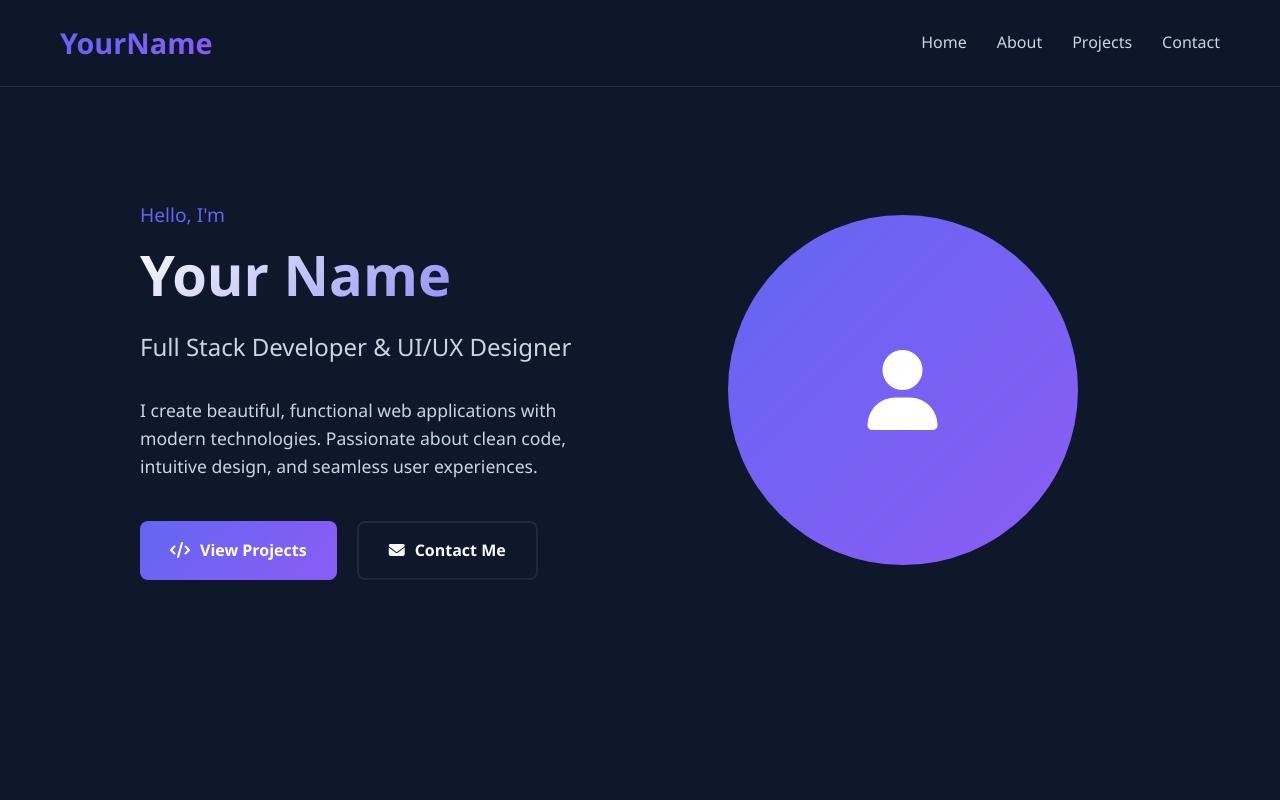
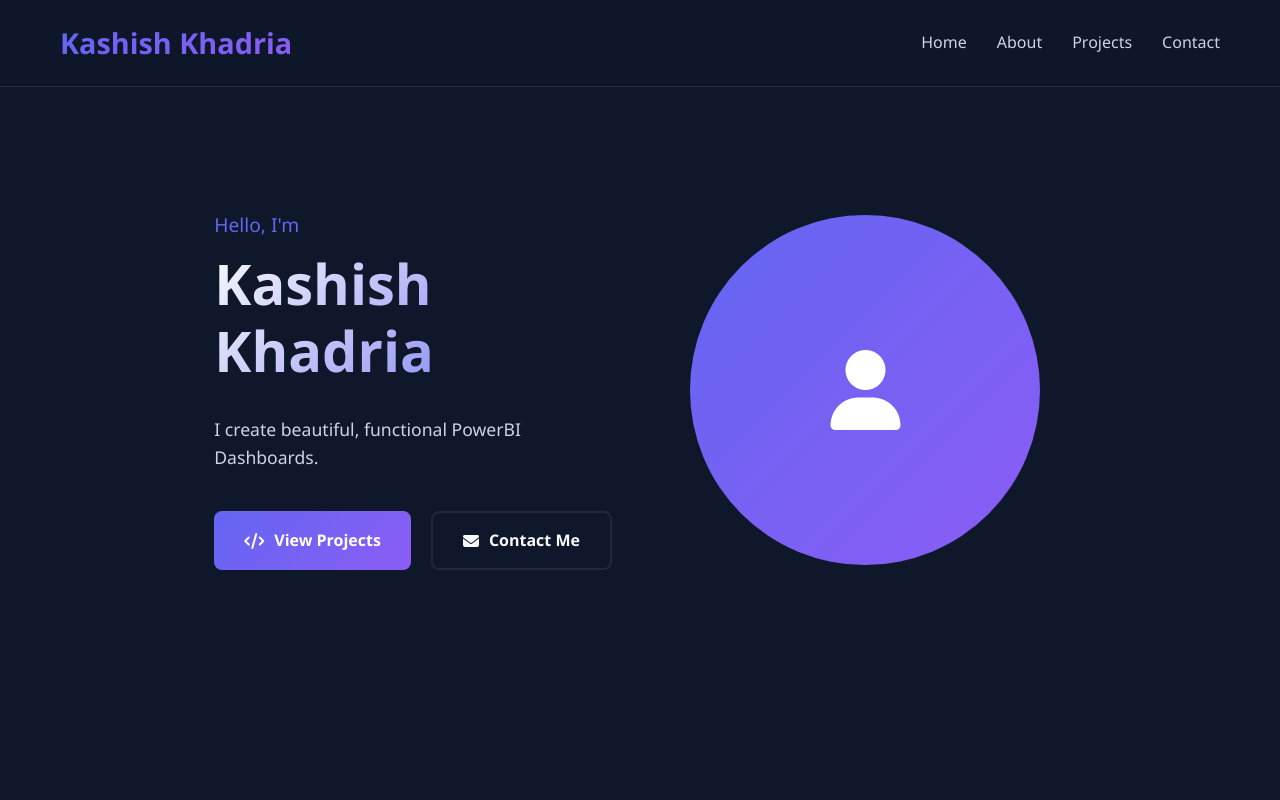
Before and after one commit to kashishkhadria34/my-portfolio, a plain HTML site: page index.html in a window 1280 px wide. Shown: the top 800 px of the page. Drawn offline with Linux system fonts and the light colour scheme.

Commit message:
Update index.html

```diff
--- a/index.html
+++ b/index.html
@@ -3,7 +3,7 @@
 <head>
     <meta charset="UTF-8">
     <meta name="viewport" content="width=device-width, initial-scale=1.0">
-    <title>Your Name | Portfolio</title>
+    <title>Kashish Khadria | Portfolio</title>
     <link rel="stylesheet" href="https://cdnjs.cloudflare.com/ajax/libs/font-awesome/6.4.0/css/all.min.css">
     <style>
         * {
@@ -572,7 +572,7 @@
     <!-- Navigation -->
     <nav>
         <div class="container nav-container">
-            <div class="logo">YourName</div>
+            <div class="logo">Kashish Khadria</div>
             <div class="nav-links" id="navLinks">
                 <a href="#home">Home</a>
                 <a href="#about">About</a>
@@ -591,11 +591,10 @@
             <div class="hero-content">
                 <div class="hero-text fade-in">
                     <span class="greeting">Hello, I'm</span>
-                    <h1>Your Name</h1>
-                    <div class="tagline delay-1">Full Stack Developer & UI/UX Designer</div>
+                    <h1>Kashish Khadria</h1>
+                    <div class="tagline delay-1"></div>
                     <p class="description delay-2">
-                        I create beautiful, functional web applications with modern technologies.
-                        Passionate about clean code, intuitive design, and seamless user experiences.
+                        I create beautiful, functional PowerBI Dashboards.
                     </p>
                     <div class="cta-buttons delay-3">
                         <a href="#projects" class="btn btn-primary">
```
